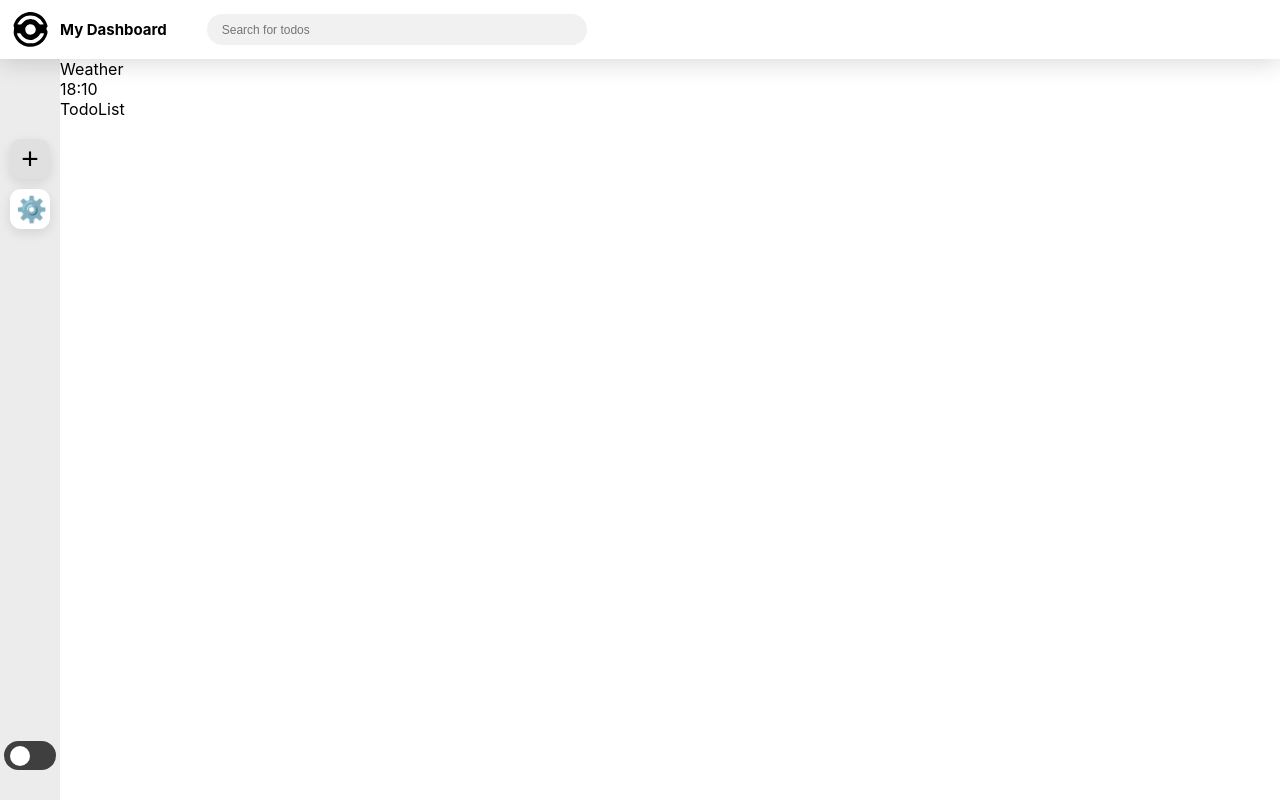
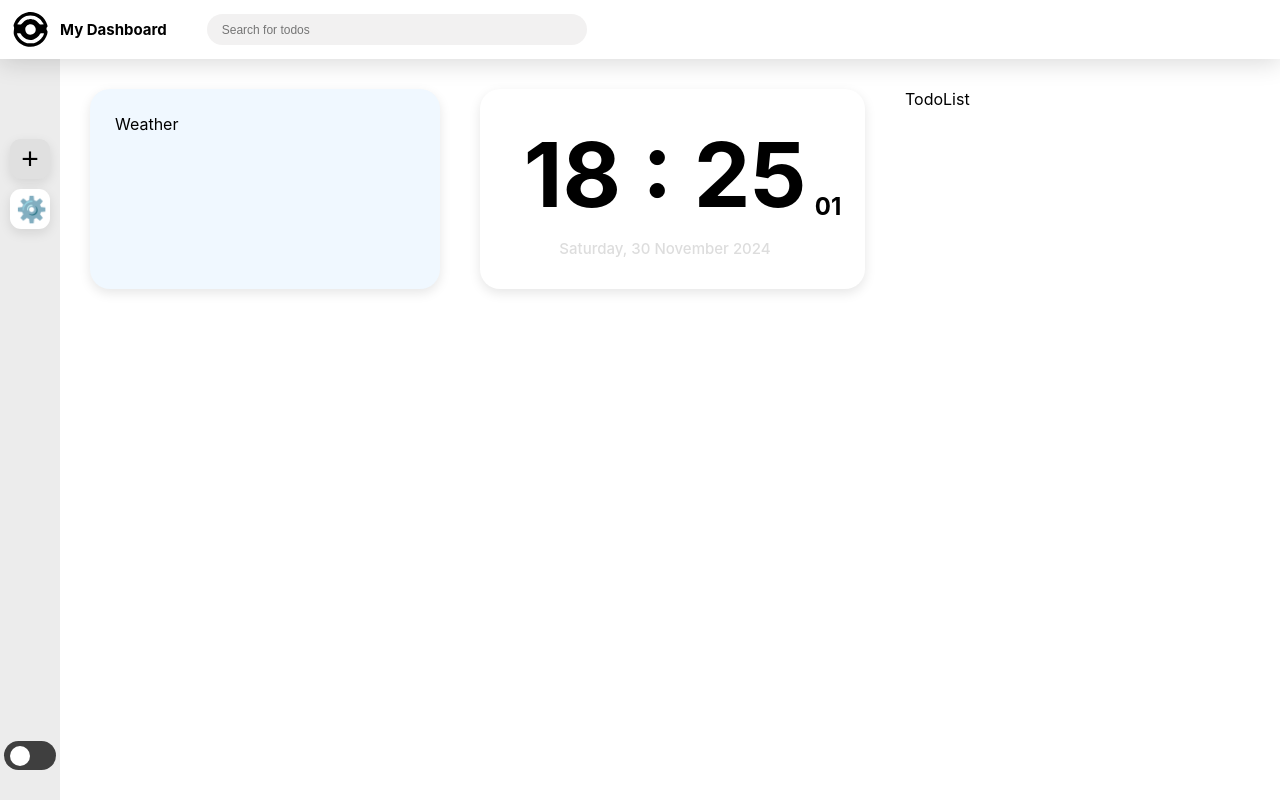
Before and after one commit to dancinncoder/my-dashboard, a React (Create React App) app: page / in a window 1280 px wide. Built offline with nearby package versions, Linux system fonts and the light colour scheme.

Commit message:
[ADD] time update

```diff
--- a/src/components/home/Home.tsx
+++ b/src/components/home/Home.tsx
@@ -1,12 +1,21 @@
 import React from "react";
+import Weather from "./Weather";
+import Time from "./Time";
+import { styled } from "styled-components";
+
+const HomeContainer = styled.div`
+  display: flex;
+  gap: 40px;
+  padding: 30px;
+`;
 
 function Home() {
   return (
-    <div>
-      <div>Weather</div>
-      <div>18:10</div>
+    <HomeContainer>
+      <Weather />
+      <Time />
       <div>TodoList</div>
-    </div>
+    </HomeContainer>
   );
 }
 
--- /dev/null
+++ b/src/components/home/Time.tsx
@@ -0,0 +1,134 @@
+import React, { useEffect, useState } from "react";
+import { styled } from "styled-components";
+
+type TimeType = {
+  year: number;
+  month: string;
+  date: number;
+  day: string;
+  hour: number;
+  minute: number;
+  second: number;
+};
+
+const TimeInnerContainer = styled.div`
+  align-items: flex-start;
+  display: flex;
+  flex-direction: column;
+  justify-content: center;
+  position: relative;
+
+  h1 {
+    font-size: 90px;
+    margin: 0;
+  }
+
+  h2 {
+    align-items: flex-end;
+    display: flex;
+    height: 100%;
+    margin: 0;
+    position: absolute;
+    right: -35px;
+    bottom: 37px;
+  }
+
+  h4 {
+    color: #ddd;
+    font-size: 15px;
+    font-weight: 500;
+    margin: 10px 0 0;
+    width: 100%;
+    text-align: center;
+  }
+`;
+
+const TimeContainer = styled.div`
+  align-items: center;
+  background-color: #ffffff;
+  border: none;
+  border-radius: 20px;
+  box-shadow: 0 4px 12px rgba(0, 0, 0, 0.1);
+  cursor: pointer;
+  display: flex;
+  height: 150px;
+  justify-content: center;
+  padding: 25px 25px 25px 10px;
+  width: 350px;
+
+  &:hover {
+    box-shadow: 0 8px 24px rgba(0, 0, 0, 0.15);
+    transition: ease-out 0.3s;
+
+    ${TimeInnerContainer} h4 {
+      color: #807f7f;
+      transition: ease-out 0.3s;
+    }
+  }
+`;
+
+function Time() {
+  const getTime = () => {
+    const months: string[] = [
+      "January",
+      "February",
+      "March",
+      "April",
+      "May",
+      "June",
+      "July",
+      "August",
+      "September",
+      "October",
+      "November",
+      "December",
+    ];
+
+    const days: string[] = [
+      "Sunday",
+      "Monday",
+      "Tuesday",
+      "Wednesday",
+      "Thursday",
+      "Friday",
+      "Saturday",
+    ];
+
+    let currentTime = new Date();
+    let year = currentTime.getFullYear();
+    let month = months[currentTime.getMonth()];
+    let date = currentTime.getDate();
+    let day = days[currentTime.getDay()];
+    let hour = currentTime.getHours();
+    let minute = currentTime.getMinutes();
+    let second = currentTime.getSeconds();
+
+    return { year, month, date, day, hour, minute, second };
+  };
+
+  const [clock, setClock] = useState<TimeType>(getTime);
+
+  useEffect(() => {
+    const timer = setInterval(() => setClock(getTime), 1000);
+    return () => clearInterval(timer);
+  }, []);
+
+  return (
+    <TimeContainer>
+      <TimeInnerContainer>
+        <h1>{`${clock.hour < 10 ? `0${clock.hour}` : clock.hour} : ${
+          clock.minute < 10 ? `0${clock.minute}` : clock.minute
+        }`}</h1>
+        <h2>{`${clock.second < 10 ? `0${clock.second}` : clock.second}`}</h2>
+        <h4>
+          {clock.day},&nbsp;
+          {clock.date}&nbsp;
+          {clock.month}&nbsp;
+          {clock.year}
+        </h4>
+      </TimeInnerContainer>
+    </TimeContainer>
+  );
+}
+
+export default Time;
--- /dev/null
+++ b/src/components/home/Weather.tsx
@@ -0,0 +1,19 @@
+import React from "react";
+import { styled } from "styled-components";
+
+const WeatherContainer = styled.div`
+  background-color: aliceblue;
+  border: none;
+  border-radius: 20px;
+  box-shadow: 0 4px 12px rgba(0, 0, 0, 0.1);
+  display: flex;
+  height: 150px;
+  padding: 25px;
+  width: 300px;
+`;
+
+function Weather() {
+  return <WeatherContainer>Weather</WeatherContainer>;
+}
+
+export default Weather;
```
